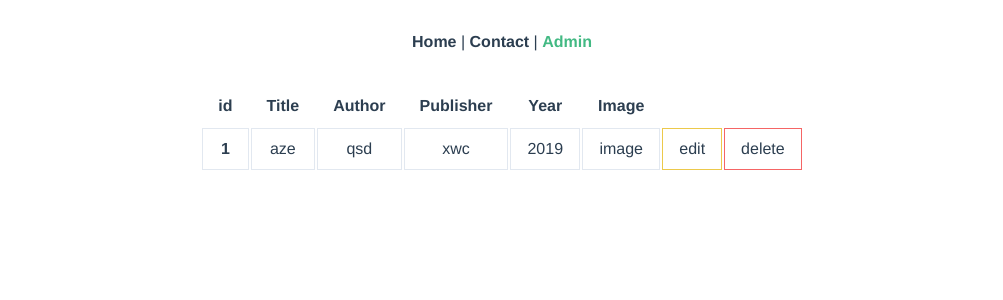
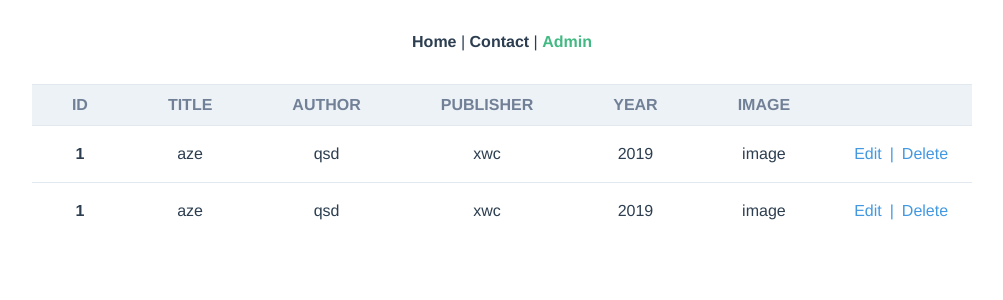
Before and after one commit to sandix34/Vuex-Commerce, a Vue app: page /admin in a window 1280 px wide. Shown: the top 300 px of the page, without its empty margins (138-1141 px from the left). Built offline with nearby package versions, Linux system fonts and the light colour scheme.

Commit message:
ajout css tableau admin

```diff
--- a/src/components/admin/ProductList.vue
+++ b/src/components/admin/ProductList.vue
@@ -1,28 +1,43 @@
 <template>
   <div class="flex justify-center">
-    <table class="table-auto border-separate">
-      <thead>
-        <tr>
-          <th class="px-4 py-2">id</th>
-          <th class="px-4 py-2">Title</th>
-          <th class="px-4 py-2">Author</th>
-          <th class="px-4 py-2">Publisher</th>
-          <th class="px-4 py-2">Year</th>
-          <th class="px-4 py-2">Image</th>
-          <th class="px-4 py-2"></th>
-          <th class="px-4 py-2"></th>
+    <table class="table-auto">
+      <thead class="bg-gray-200 uppercase text-grey-400">
+        <tr class="border-t border-gray-300 text-gray-600">
+          <th class="px-10 py-2 ">id</th>
+          <th class="px-10 py-2">Title</th>
+          <th class="px-10 py-2">Author</th>
+          <th class="px-10 py-2">Publisher</th>
+          <th class="px-10 py-2">Year</th>
+          <th class="px-10 py-2">Image</th>
+          <th class="px-10 py-2"></th>
         </tr>
       </thead>
       <tbody>
-        <tr class="bg-transparent hover:bg-gray-100">
-          <th class="border px-4 py-2">1</th>
-          <td class="border px-4 py-2">aze</td>
-          <td class="border px-4 py-2">qsd</td>
-          <td class="border px-4 py-2">xwc</td>
-          <td class="border px-4 py-2">2019</td>
-          <td class="border px-4 py-2">image</td>
-          <td class="border border-yellow-500 px-4 py-2">edit</td>
-          <td class="border border-red-500 px-4 py-2">delete</td>
+        <tr class="hover:bg-blue-100 border-t border-gray-300">
+          <th class="p-4">1</th>
+          <td class="p-4">aze</td>
+          <td class="p-4">qsd</td>
+          <td class="p-4">xwc</td>
+          <td class="p-4">2019</td>
+          <td class="p-4">image</td>
+          <td class="p-4 text-blue-500">
+            <button class="px-2 hover:bg-white">Edit</button>
+            <span>|</span>
+            <button class="px-2 hover:bg-white">Delete</button>
+          </td>
+        </tr>
+        <tr class="hover:bg-blue-100 border-t border-gray-300">
+          <th class="p-4">1</th>
+          <td class="p-4">aze</td>
+          <td class="p-4">qsd</td>
+          <td class="p-4">xwc</td>
+          <td class="p-4">2019</td>
+          <td class="p-4">image</td>
+          <td class="p-4 text-blue-500">
+            <button class="px-2 hover:bg-white">Edit</button>
+            <span>|</span>
+            <button class="px-2 hover:bg-white">Delete</button>
+          </td>
         </tr>
       </tbody>
     </table>
--- a/src/views/admin/Products.vue
+++ b/src/views/admin/Products.vue
@@ -13,6 +13,3 @@ export default {
 	},
 };
 </script>
-
-<style scoped>
-</style>
```
